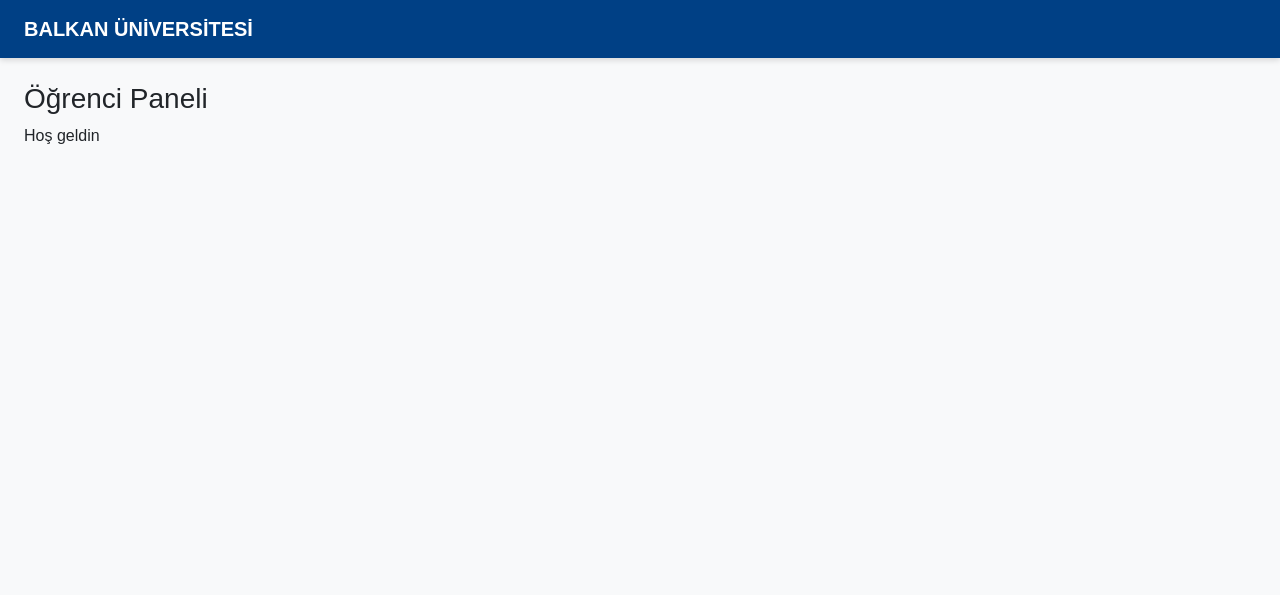
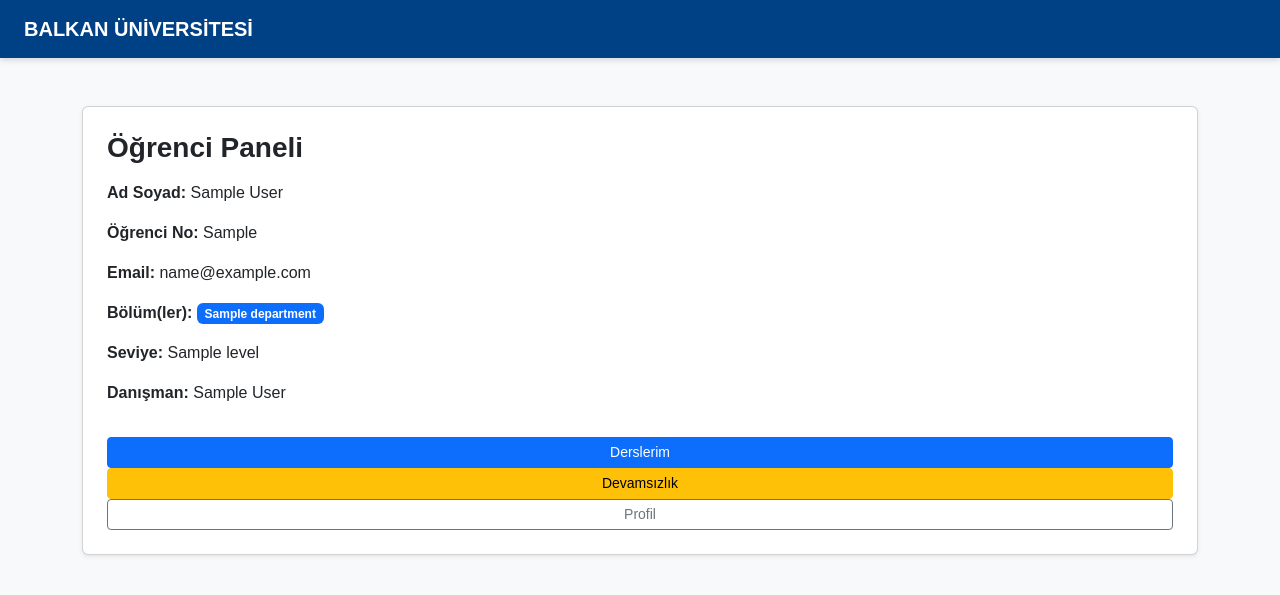
Before and after one commit to EmirhanTopal/popeyes-obs-system, a Django app: template templates/students/dashboard.html in a window 1280 px wide. Shown: the top 595 px of the page. Run offline with Django 5.2, Linux system fonts and the light colour scheme; the template is opened without the code that fills it: values that come from a table or form of the project are taken from there, others are empty; tables that the repository leaves empty hold one stand-in row (values such as "Sample post"); parts of the project's set-up code (start-up, migrations or seed data) failed here and were passed over.

Commit message:
student added and teachers panel revised

```diff
--- a/students/models.py
+++ b/students/models.py
@@ -3,15 +3,66 @@ from academics.models import Level
 from django.db import models
 from teachers.models import Teacher
 from accounts.models import SimpleUser
+from courses.models import CourseOffering
 
 class Student(models.Model):
     user = models.OneToOneField(SimpleUser, on_delete=models.CASCADE)
-    full_name = models.CharField(max_length=100)
+
     student_no = models.CharField(max_length=10, unique=True)
-    email = models.EmailField(unique=True)  # ⭐ YENİ EKLENDİ
+
     departments = models.ManyToManyField(Department, related_name="students", blank=True)
-    advisor = models.ForeignKey("teachers.Teacher", on_delete=models.SET_NULL, null=True, blank=True)
-    student_level = models.ForeignKey(Level, on_delete=models.SET_NULL, null=True, blank=True, related_name="student_levels")
+
+    advisor = models.ForeignKey(
+        Teacher,
+        on_delete=models.SET_NULL,
+        null=True,
+        blank=True,
+        related_name="advisees"
+    )
+
+    student_level = models.ForeignKey(
+        Level,
+        on_delete=models.SET_NULL,
+        null=True,
+        blank=True,
+        related_name="students"
+    )
 
     def __str__(self):
-        return f"{self.student_no} - {self.full_name}"
+        return f"{self.user.get_full_name()} — {self.student_no}"
+
+    @property
+    def full_name(self):
+        return self.user.get_full_name()
+
+    @property
+    def email(self):
+        return self.user.email
+
+class StudentCourseEnrollment(models.Model):
+    ENROLLMENT_TYPES = [
+        ('REQUIRED', 'Zorunlu'),
+        ('ELECTIVE', 'Seçmeli'),
+    ]
+
+    student = models.ForeignKey(Student, on_delete=models.CASCADE, related_name='enrollments')
+    course = models.ForeignKey("courses.Course", on_delete=models.CASCADE, related_name='student_enrollments')
+
+    enrollment_type = models.CharField(max_length=20, choices=ENROLLMENT_TYPES, default='REQUIRED')
+    is_active = models.BooleanField(default=True)
+
+    enrolled_at = models.DateTimeField(auto_now_add=True)
+
+    def __str__(self):
+        return f"{self.student.full_name} → {self.course.code}"
+
+
+class CourseAttendance(models.Model):
+    student = models.ForeignKey(Student, on_delete=models.CASCADE, related_name='attendance_records')
+    course = models.ForeignKey("courses.Course", on_delete=models.CASCADE, related_name='attendance_records')
+
+    date = models.DateField()
+    hours_missed = models.PositiveIntegerField(default=0)
+
+    def __str__(self):
+        return f"{self.student.full_name} - {self.course.code} ({self.date})"
--- a/students/urls.py
+++ b/students/urls.py
@@ -10,6 +10,7 @@ urlpatterns = [
     path('profile/', views.profile, name='profile'),
     path('courses/', views.courses, name='courses'),
     path('attendance/', views.attendance, name='attendance'),
+    path('', views.dashboard_redirect, name='root'),
 
 
     path('admin/profile/<str:student_id>/', views.admin_student_profile, name='admin_profile'),
--- a/templates/students/dashboard.html
+++ b/templates/students/dashboard.html
@@ -1,6 +1,45 @@
 {% extends "base.html" %}
 {% block title %}Öğrenci Paneli{% endblock %}
+
 {% block content %}
-  <h3>Öğrenci Paneli</h3>
-  <p>Hoş geldin {{ request.session.username }}</p>
+<div class="container mt-4">
+
+    <div class="card shadow-sm p-4">
+        <h3 class="fw-bold mb-3">Öğrenci Paneli</h3>
+
+        {% if student %}
+            <div class="mb-3">
+                <p><strong>Ad Soyad:</strong> {{ student.full_name }}</p>
+                <p><strong>Öğrenci No:</strong> {{ student.student_no }}</p>
+                <p><strong>Email:</strong> {{ student.email }}</p>
+
+                <p><strong>Bölüm(ler):</strong>
+                    {% for d in student.departments.all %}
+                        <span class="badge text-bg-primary">{{ d.name }}</span>
+                    {% empty %}
+                        <span class="text-muted">Kayıtlı bölüm yok.</span>
+                    {% endfor %}
+                </p>
+
+                <p><strong>Seviye:</strong>
+                    {{ student.student_level.name|default:"-" }}
+                </p>
+
+                <p><strong>Danışman:</strong>
+                    {{ student.advisor.full_name|default:"-" }}
+                </p>
+            </div>
+
+            <a href="{% url 'students:courses' %}" class="btn btn-primary btn-sm">Derslerim</a>
+            <a href="{% url 'students:attendance' %}" class="btn btn-warning btn-sm">Devamsızlık</a>
+            <a href="{% url 'students:profile' %}" class="btn btn-outline-secondary btn-sm">Profil</a>
+
+        {% else %}
+            <div class="alert alert-danger">
+                Öğrenci bilgileriniz bulunamadı.
+            </div>
+        {% endif %}
+    </div>
+
+</div>
 {% endblock %}
```
Also changed, not shown: dean/forms.py (+0 -19 lines), hod/views.py (+13 -9 lines), students/admin.py (+13 -4 lines), students/views.py (+17 -4 lines), teachers/views.py (+14 -3 lines), templates/students/attendance.html (+42 -3 lines), courses/migrations/0011_courseattendance.py (added), dean/views.py (line endings or trailing spaces), students/migrations/0005_student_user_courseattendance_and_more.py (added), students/migrations/0006_remove_student_email_remove_student_full_name_and_more.py (added).
